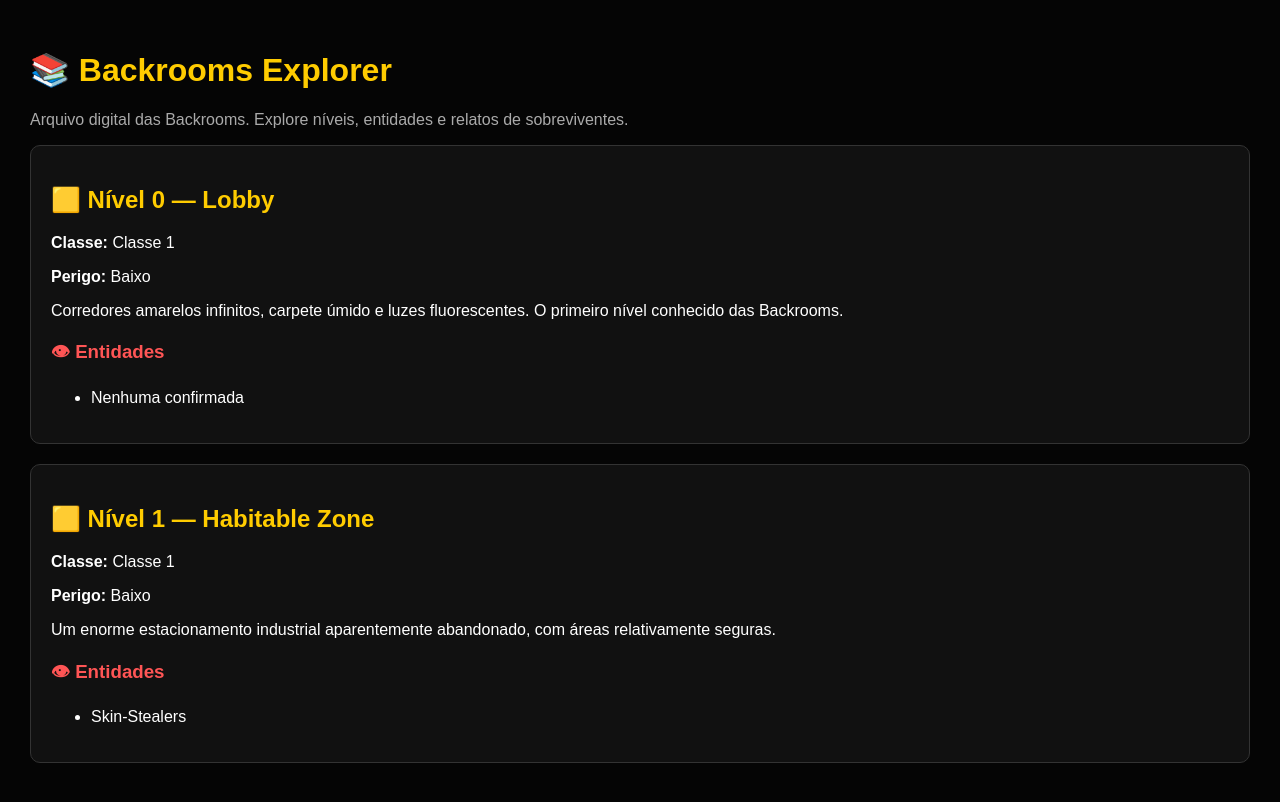
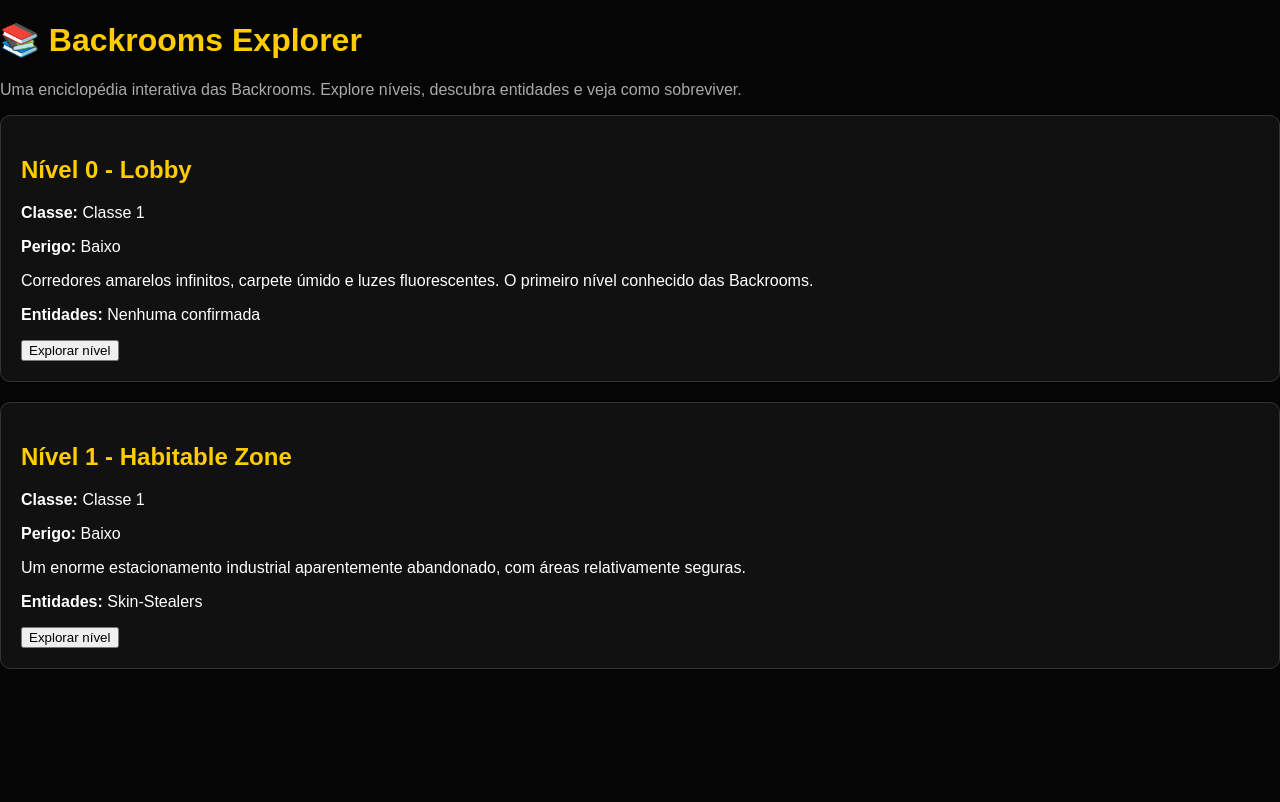
Before and after one commit to patopinhodoff-crypto/Backrooms-Explorer, a React (Vite) app: page / in a window 1280 px wide. Shown: the top 802 px of the page. Built offline with nearby package versions, Linux system fonts and the light colour scheme; a web font is replaced by a local one.

Commit message:
Update App.tsx

```diff
--- a/src/App.tsx
+++ b/src/App.tsx
@@ -1,40 +1,22 @@
 import { levels } from "./data/levels";
+import LevelCard from "./components/LevelCard";
 
 export default function App() {
   return (
-    <div className="container">
+    <div className="app">
       <h1>📚 Backrooms Explorer</h1>
 
       <p className="intro">
-        Arquivo digital das Backrooms. Explore níveis, entidades e relatos de sobreviventes.
+        Uma enciclopédia interativa das Backrooms.
+        Explore níveis, descubra entidades e veja como sobreviver.
       </p>
 
       <div className="levels">
         {levels.map((level) => (
-          <div className="level-card" key={level.id}>
-            <h2>
-              🟨 Nível {level.id} — {level.nome}
-            </h2>
-
-            <p>
-              <strong>Classe:</strong> {level.classe}
-            </p>
-
-            <p>
-              <strong>Perigo:</strong> {level.perigo}
-            </p>
-
-            <p>
-              {level.descricao}
-            </p>
-
-            <h3>👁 Entidades</h3>
-            <ul>
-              {level.entidades.map((entidade, index) => (
-                <li key={index}>{entidade}</li>
-              ))}
-            </ul>
-          </div>
+          <LevelCard
+            key={level.id}
+            level={level}
+          />
         ))}
       </div>
     </div>
```
